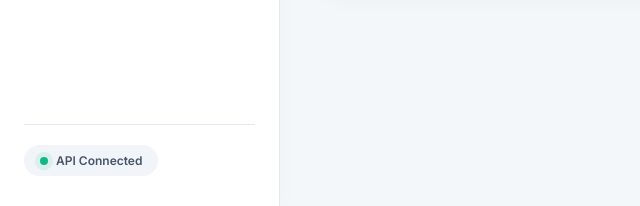
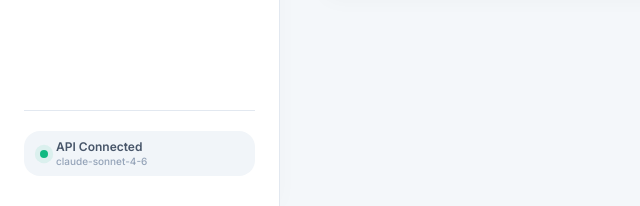
Before and after one commit to jayant1345/Gst_calculation, a Flask app: page /settings in a window 1280 px wide. Shown: the part 594-800 px from the top of the page, without its empty margins (0-640 px from the left). Run offline with Flask 3, Linux system fonts and the light colour scheme; the visitor is signed in with stand-in values (Sample User, id 1); some libraries are stand-ins or nearby versions.

Commit message:
Show connected AI model name in the status badge, keep sidebar in view
Badge now reads "API Connected / claude-sonnet-4-6" (or "API Key
Missing / set ANTHROPIC_API_KEY") instead of a bare label, using a new
AI_MODEL_NAME constant shared by all three extraction calls instead of
the same literal repeated three times.

Also made .sidebar sticky on desktop (was a plain grid item that
stretched to match main-content's full scroll height, pushing the
footer badge far below the visible viewport on any page with enough
content to scroll) so the status badge stays visible without scrolling
to the bottom of the page.

```diff
--- a/app.py
+++ b/app.py
@@ -26,6 +26,7 @@ ctx.verify_mode = ssl.CERT_NONE
 
 # Read API Key
 ANTHROPIC_API_KEY = os.getenv("ANTHROPIC_API_KEY")
+AI_MODEL_NAME = "claude-sonnet-4-6"
 
 # PostgreSQL Connection Helper
 def get_db_connection():
@@ -304,7 +305,7 @@ def extract_from_text(text):
     """
 
     payload = {
-        "model": "claude-sonnet-4-6",
+        "model": AI_MODEL_NAME,
         "max_tokens": 1000,
         "system": system_prompt,
         "messages": [
@@ -336,7 +337,7 @@ def extract_from_image(base64_data, mime_type):
     )
 
     payload = {
-        "model": "claude-sonnet-4-6",
+        "model": AI_MODEL_NAME,
         "max_tokens": 1000,
         "system": system_prompt,
         "messages": [
@@ -384,7 +385,7 @@ def extract_from_pdf_binary(base64_pdf):
     )
 
     payload = {
-        "model": "claude-sonnet-4-6",
+        "model": AI_MODEL_NAME,
         "max_tokens": 1000,
         "system": system_prompt,
         "messages": [
@@ -495,7 +496,7 @@ def parse_excel_register(file_bytes):
 @app.route('/')
 @login_required
 def home():
-    return render_template('index.html', is_admin=is_admin_user(), api_key_configured=bool(ANTHROPIC_API_KEY))
+    return render_template('index.html', is_admin=is_admin_user(), api_key_configured=bool(ANTHROPIC_API_KEY), ai_model_name=AI_MODEL_NAME)
 
 @app.route('/login', methods=['GET', 'POST'])
 def login():
@@ -604,7 +605,7 @@ def settings():
             except Exception as e:
                 error = f"Database connection error: {e}"
 
-    return render_template('settings.html', error=error, api_key_configured=bool(ANTHROPIC_API_KEY))
+    return render_template('settings.html', error=error, api_key_configured=bool(ANTHROPIC_API_KEY), ai_model_name=AI_MODEL_NAME)
 
 # API Endpoints
 @app.route('/api/get-invoices', methods=['GET'])
@@ -1217,7 +1218,7 @@ def parse_gstr2b_excel(file_bytes):
 @app.route('/reconciliation')
 @login_required
 def reconciliation():
-    return render_template('reconciliation.html', api_key_configured=bool(ANTHROPIC_API_KEY))
+    return render_template('reconciliation.html', api_key_configured=bool(ANTHROPIC_API_KEY), ai_model_name=AI_MODEL_NAME)
 
 @app.route('/api/export-annual-report', methods=['GET'])
 @login_required
--- a/static/style.css
+++ b/static/style.css
@@ -59,6 +59,10 @@ body {
     display: flex;
     flex-direction: column;
     justify-content: space-between;
+    position: sticky;
+    top: 0;
+    height: 100vh;
+    overflow-y: auto;
     box-shadow: 2px 0 20px rgba(0, 0, 0, 0.02);
 }
 
@@ -158,8 +162,26 @@ body {
     color: #475569;
     background: #f1f5f9;
     padding: 8px 16px;
-    border-radius: 30px;
+    border-radius: 16px;
     font-weight: 600;
+    width: 100%;
+    box-sizing: border-box;
+}
+
+.badge-status-text {
+    display: flex;
+    flex-direction: column;
+    line-height: 1.3;
+}
+
+.badge-status-text small {
+    font-size: 10px;
+    font-weight: 500;
+    color: #94a3b8;
+}
+
+.badge-status.error .badge-status-text small {
+    color: rgba(220, 38, 38, 0.7);
 }
 
 .pulse-indicator {
--- a/templates/settings.html
+++ b/templates/settings.html
@@ -120,12 +120,18 @@
                 {% if api_key_configured %}
                 <span class="badge-status">
                     <span class="pulse-indicator"></span>
-                    API Connected
+                    <span class="badge-status-text">
+                        API Connected
+                        <small>{{ ai_model_name }}</small>
+                    </span>
                 </span>
                 {% else %}
                 <span class="badge-status error" title="ANTHROPIC_API_KEY is not set on the server">
                     <span class="pulse-indicator error"></span>
-                    API Key Missing
+                    <span class="badge-status-text">
+                        API Key Missing
+                        <small>set ANTHROPIC_API_KEY</small>
+                    </span>
                 </span>
                 {% endif %}
             </div>
```
Also changed, not shown: templates/index.html (+8 -2 lines), templates/reconciliation.html (+8 -2 lines).
